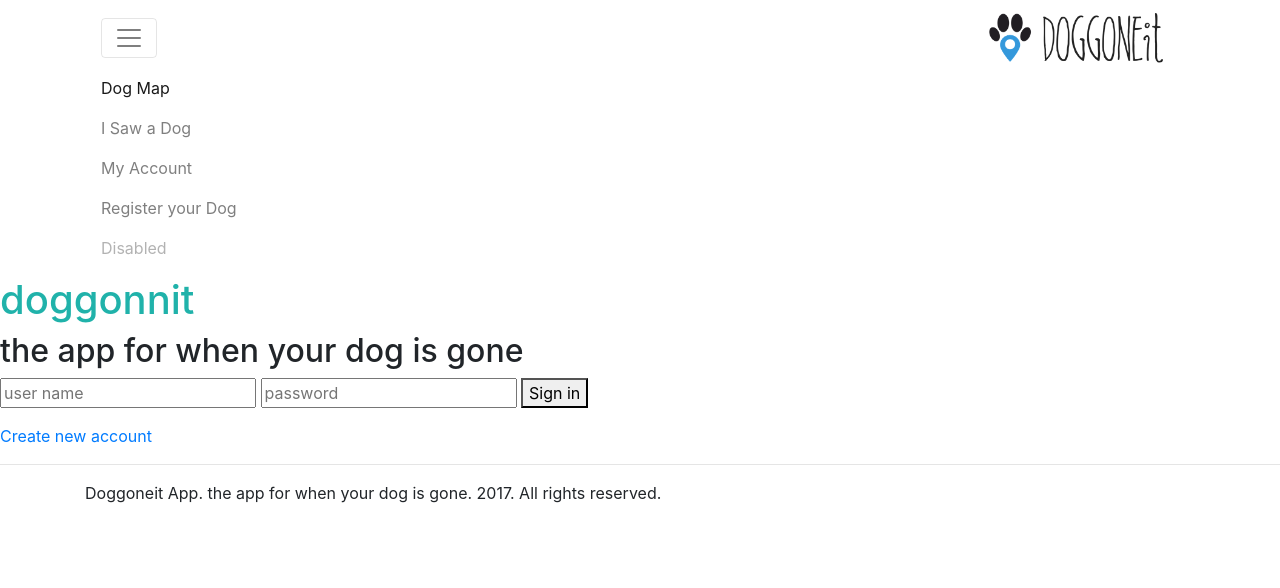
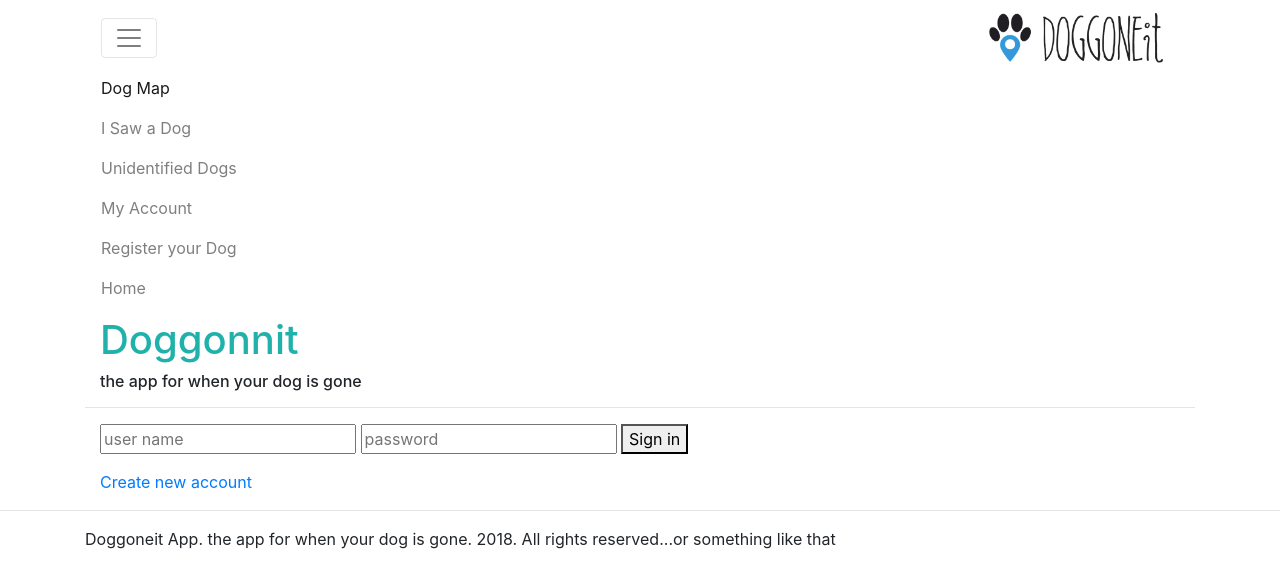
Before and after one commit to mschaeffer53/Doggonnit, a Django app: page / in a window 1280 px wide, after a click that opens the changed part. Shown: the top 588 px of the page. Run offline with Django 3.2, Linux system fonts and the light colour scheme; some libraries are stand-ins or nearby versions.

Commit message:
4th commit of 12/28/17

```diff
--- a/Doggonnit/doggonnitapp/templates/doggonnitapp/base.html
+++ b/Doggonnit/doggonnitapp/templates/doggonnitapp/base.html
@@ -32,7 +32,11 @@
             <a class="nav-link" href="{% url 'doggonnitapp:dogmap' %}">Dog Map <span class="sr-only">(current)</span></a>
           </li>
           <li class="nav-item">
-            <a class="nav-link" href="{% url 'doggonnitapp:isawadog' %}"">I Saw a Dog</a>
+            <a class="nav-link" href="{% url 'doggonnitapp:isawadog' %}">I Saw a Dog</a>
+          </li>
+
+          <li class="nav-item">
+            <a class="nav-link" href="{% url 'doggonnitapp:unknowndogmap' %}">Unidentified Dogs</a>
           </li>
           <li class="nav-item">
             <a class="nav-link" href="{% url 'doggonnitapp:myaccount' %}">My Account</a>
@@ -41,7 +45,7 @@
             <a class="nav-link" href="{% url 'doggonnitapp:create_dog_profile' %}">Register your Dog</a>
           </li>
           <li class="nav-item">
-            <a class="nav-link disabled" href="#">Disabled</a>
+            <a class="nav-link" href="{% url 'doggonnitapp:index' %}">Home</a>
           </li>
         </ul>
       </div>
@@ -53,5 +57,5 @@
 
 <hr/>
 <div class="container">
-    Doggoneit App. the app for when your dog is gone. 2017. All rights reserved.
+    Doggoneit App. the app for when your dog is gone. 2018. All rights reserved...or something like that
 </div>
--- a/Doggonnit/doggonnitapp/templates/doggonnitapp/dogmap.html
+++ b/Doggonnit/doggonnitapp/templates/doggonnitapp/dogmap.html
@@ -54,8 +54,8 @@
 
     <div class="container">
 
-        <h1>Dogs reported missing</h1>
-        <h5>If you have seen one of these dogs click on the 'find' link in the dog's profile</h5>
+        <h1>Dogs reported missing by owner</h1>
+        <h6>If you have seen one of these dogs click on the 'find' link in the dog's profile.</h6>
         <div id='map' style='width: 1100px; height: 500px;'></div>
         <script>
             mapboxgl.accessToken = '{{ mapbox_api_key }}';
--- a/Doggonnit/doggonnitapp/templates/doggonnitapp/index.html
+++ b/Doggonnit/doggonnitapp/templates/doggonnitapp/index.html
@@ -1,9 +1,15 @@
 {% extends 'doggonnitapp/base.html' %}
 
 {% block content %}
-<h1>doggonnit</h1>
-<h2>the app for when your dog is gone</h2>
+<div class="container">
+    <div class="col">
+        <h1>Doggonnit</h1>
+        <h6>the app for when your dog is gone</h6>
+    </div>
 
+    <hr/>
+
+    <div class="col">
         <form action="{% url 'doggonnitapp:mylogin' %}" method="POST">
             {% csrf_token %}
 
@@ -14,7 +20,7 @@
 
         </form>
 
-
         <a href="{% url 'doggonnitapp:registrationPage' %}">Create new account</a>
-
+    </div>
+</div>
 {% endblock %}
--- a/Doggonnit/doggonnitapp/templates/doggonnitapp/registrationPage.html
+++ b/Doggonnit/doggonnitapp/templates/doggonnitapp/registrationPage.html
@@ -2,7 +2,7 @@
 
 {% block content %}
 <div class="container">
-<h1>human registration page</h1>
+<h1>Human registration page</h1>
 </div>
 <div class="container">
 <form action="{% url 'doggonnitapp:create_user_profile' %}" method="POST">
@@ -10,7 +10,7 @@
 
     <input type="text" placeholder="user name" name="username" required>
     <input type="password" placeholder="password" name="password" required>
-    <input type="email" placeholder="email" name="email" required>
+    <input type="email" placeholder="Email" name="email" required>
     <input type="text" placeholder="Street address" name="address" required>
     <input type="text" placeholder="City" name="city" required>
 
--- a/Doggonnit/doggonnitapp/templates/doggonnitapp/unknowndogmap.html
+++ b/Doggonnit/doggonnitapp/templates/doggonnitapp/unknowndogmap.html
@@ -15,7 +15,8 @@
 </style>
 
 <div class="container">
-    <h3>Unknown dogs running around</h3>
+    <h1>Unknown dogs running around</h1>
+    <h6>These dogs have been reported by good samaritans. Click on marker for more details.</h6>
     <div id='map' style='width: 1100px; height: 500px;'></div>
     <script>
         mapboxgl.accessToken = '{{ mapbox_api_key }}';
```
Also changed, not shown: README.md. Lines whose indentation alone changed are shown as unchanged.
